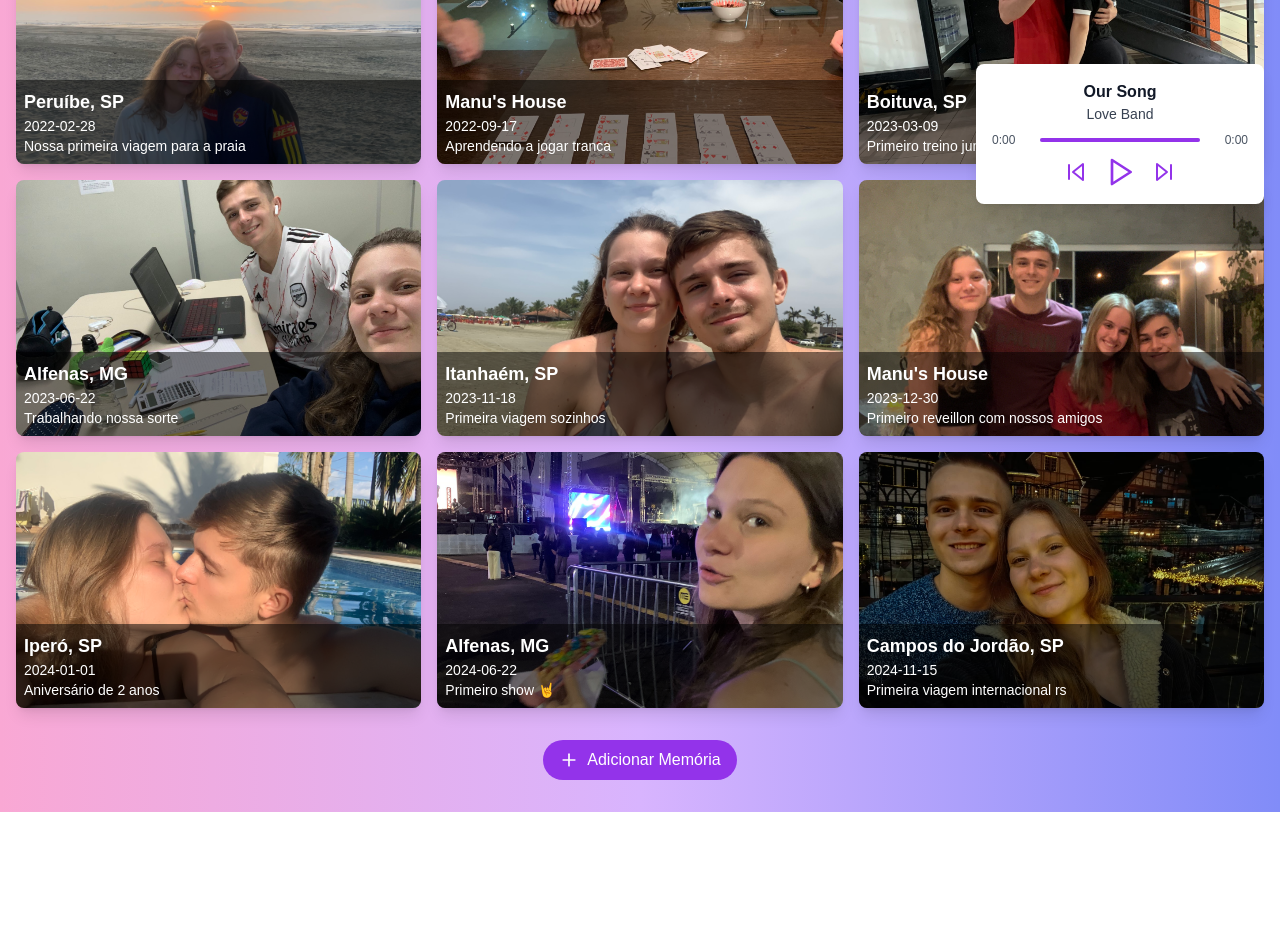
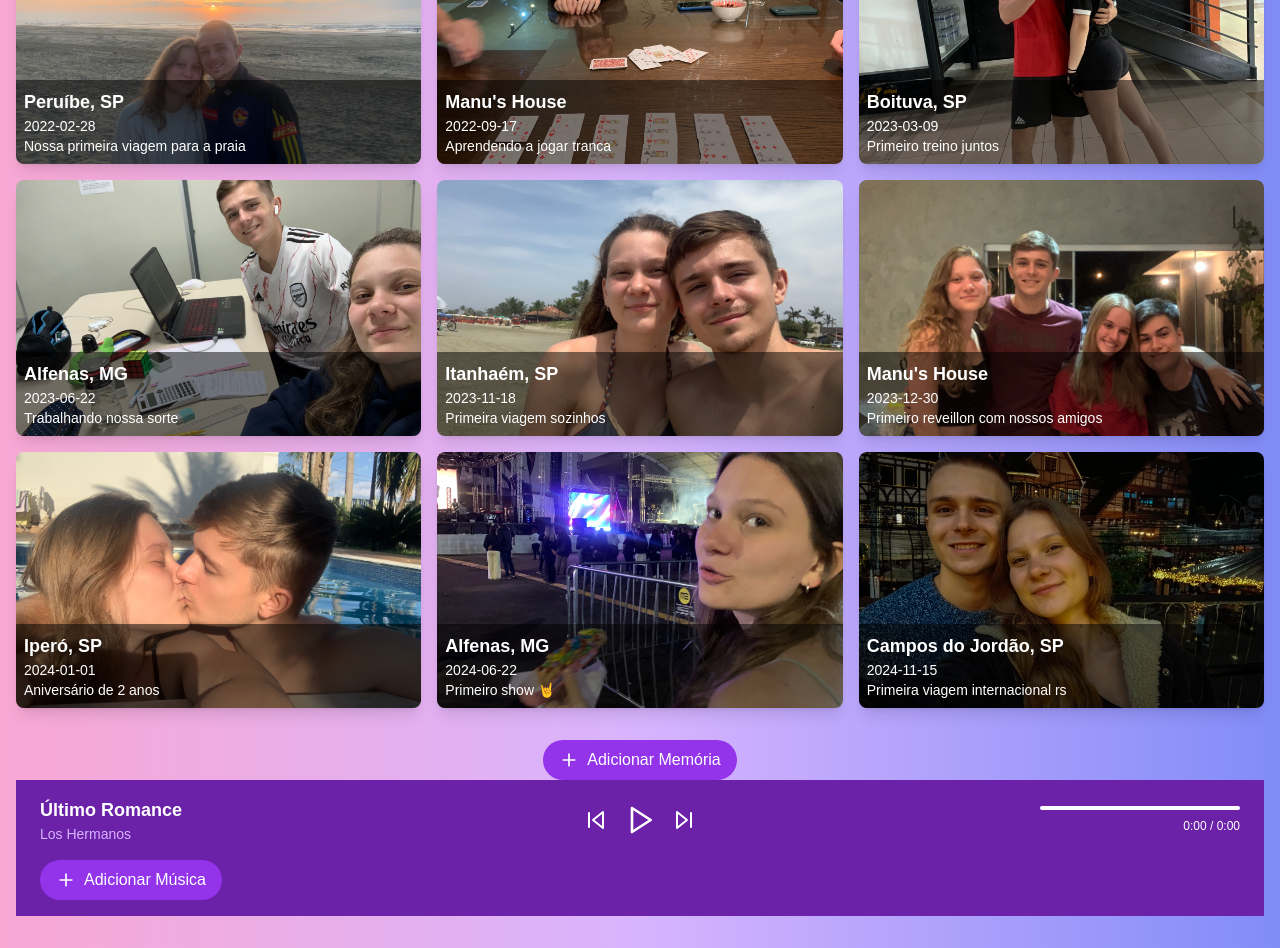
Before and after one commit to gabrielcampanile/anniversary-project, a Next.js app: page / in a window 1280 px wide. Shown: the part 580-1528 px from the top of the page. Before the commit the page ends 1392 px from the top, so only its background shows below. Built offline with nearby package versions, Linux system fonts and the light colour scheme.

Commit message:
feat: add song management to BackgroundMusic component with form for adding new songs

```diff
--- a/components/BackgroundMusic.tsx
+++ b/components/BackgroundMusic.tsx
@@ -1,7 +1,7 @@
 'use client'
 
 import { useState, useEffect, useRef } from 'react'
-import { Play, Pause, SkipBack, SkipForward } from 'lucide-react'
+import { Play, Pause, SkipBack, SkipForward, Plus } from 'lucide-react'
 
 interface Song {
   id: number
@@ -10,17 +10,21 @@ interface Song {
   src: string
 }
 
-const playlist: Song[] = [
-  { id: 1, title: "Our Song", artist: "Love Band", src: "/audio/ultimo-romance.mp3" },
-  { id: 2, title: "First Date", artist: "Romance Singers", src: "/audio/dengo.mp3" },
-  { id: 3, title: "Anniversary Waltz", artist: "Celebration Orchestra", src: "/audio/dengo.mp3" },
+const initialPlaylist: Song[] = [
+  { id: 1, title: "Último Romance", artist: "Los Hermanos", src: "/audio/ultimo-romance.mp3" },
+  { id: 2, title: "Dengo", artist: "João Gomes", src: "/audio/dengo.mp3" },
+  { id: 3, title: "Our Song", artist: "Love Band", src: "/audio/ultimo-romance.mp3" },
+  { id: 4, title: "First Date", artist: "Romance Singers", src: "/audio/dengo.mp3" },
 ]
 
+
 export default function BackgroundMusic() {
+  const [playlist, setPlaylist] = useState<Song[]>(initialPlaylist)
   const [isPlaying, setIsPlaying] = useState(false)
   const [currentSong, setCurrentSong] = useState(0)
   const [duration, setDuration] = useState(0)
   const [currentTime, setCurrentTime] = useState(0)
+  const [showAddForm, setShowAddForm] = useState(false)
   const audioRef = useRef<HTMLAudioElement>(null)
 
   useEffect(() => {
@@ -34,9 +38,7 @@ export default function BackgroundMusic() {
   }, [isPlaying, currentSong])
 
   const togglePlay = () => setIsPlaying(!isPlaying)
-
   const nextSong = () => setCurrentSong((prev) => (prev + 1) % playlist.length)
-
   const prevSong = () => setCurrentSong((prev) => (prev - 1 + playlist.length) % playlist.length)
 
   const onTimeUpdate = () => {
@@ -52,39 +54,127 @@ export default function BackgroundMusic() {
     return `${minutes}:${seconds.toString().padStart(2, '0')}`
   }
 
+  const addSong = (newSong: Omit<Song, 'id'>) => {
+    const id = playlist.length > 0 ? Math.max(...playlist.map(s => s.id)) + 1 : 1
+    setPlaylist([...playlist, { ...newSong, id }])
+    setShowAddForm(false)
+  }
+
   return (
-    <div className="fixed bottom-4 right-4 bg-white p-4 rounded-lg shadow-lg w-72">
+    <div className="bg-purple-800 text-white py-4 px-6">
       <audio
         ref={audioRef}
         src={playlist[currentSong].src}
         onTimeUpdate={onTimeUpdate}
         onEnded={nextSong}
       />
-      <div className="text-center mb-2">
-        <h3 className="font-bold text-gray-900">{playlist[currentSong].title}</h3>
-        <p className="text-sm text-gray-700">{playlist[currentSong].artist}</p>
+      <div className="flex justify-between items-center mb-4">
+        <div className="flex-1">
+          <h3 className="font-bold text-lg">{playlist[currentSong].title}</h3>
+          <p className="text-sm text-purple-300">{playlist[currentSong].artist}</p>
         </div>
-      <div className="flex justify-between items-center mb-2">
-        <span className="text-xs text-gray-600">{formatTime(currentTime)}</span>
-        <div className="w-40 h-1 bg-gray-200 rounded-full">
+        <div className="flex-1 flex justify-center items-center space-x-4">
+          <button onClick={prevSong} className="text-white hover:text-purple-300">
+            <SkipBack size={24} />
+          </button>
+          <button onClick={togglePlay} className="text-white hover:text-purple-300">
+            {isPlaying ? <Pause size={32} /> : <Play size={32} />}
+          </button>
+          <button onClick={nextSong} className="text-white hover:text-purple-300">
+            <SkipForward size={24} />
+          </button>
+        </div>
+        <div className="flex-1 flex flex-col items-end">
+          <div className="w-full max-w-[200px] h-1 bg-purple-600 rounded-full mb-2">
             <div
-            className="h-full bg-purple-600 rounded-full"
+              className="h-full bg-white rounded-full"
               style={{width: `${(currentTime / duration) * 100}%`}}
             ></div>
           </div>
-        <span className="text-xs text-gray-600">{formatTime(duration)}</span>
+          <span className="text-xs">{formatTime(currentTime)} / {formatTime(duration)}</span>
         </div>
-      <div className="flex justify-center items-center space-x-4">
-        <button onClick={prevSong} className="text-purple-600 hover:text-purple-800">
-          <SkipBack size={24} />
+      </div>
+      <button
+        onClick={() => setShowAddForm(true)}
+        className="bg-purple-600 text-white px-4 py-2 rounded-full flex items-center justify-center hover:bg-purple-700 transition-colors"
+      >
+        <Plus size={20} className="mr-2" />
+        Adicionar Música
       </button>
-        <button onClick={togglePlay} className="text-purple-600 hover:text-purple-800">
-          {isPlaying ? <Pause size={32} /> : <Play size={32} />}
-        </button>
-        <button onClick={nextSong} className="text-purple-600 hover:text-purple-800">
-          <SkipForward size={24} />
-        </button>
-      </div>
+      {showAddForm && (
+        <AddSongForm onAdd={addSong} onCancel={() => setShowAddForm(false)} />
+      )}
     </div>
   )
 }
+
+interface AddSongFormProps {
+  onAdd: (song: Omit<Song, 'id'>) => void
+  onCancel: () => void
+}
+
+function AddSongForm({ onAdd, onCancel }: AddSongFormProps) {
+  const [newSong, setNewSong] = useState<Omit<Song, 'id'>>({
+    title: '',
+    artist: '',
+    src: ''
+  })
+
+  const handleSubmit = (e: React.FormEvent) => {
+    e.preventDefault()
+    onAdd(newSong)
+  }
+
+  return (
+    <form onSubmit={handleSubmit} className="mt-4 bg-purple-700 p-4 rounded-lg">
+      <div className="mb-4">
+        <label htmlFor="title" className="block text-sm font-medium text-white">Título da Música</label>
+        <input
+          type="text"
+          id="title"
+          value={newSong.title}
+          onChange={(e) => setNewSong({ ...newSong, title: e.target.value })}
+          className="mt-1 block w-full rounded-md border-gray-300 shadow-sm focus:border-purple-500 focus:ring-purple-500 text-gray-700"
+          required
+        />
+      </div>
+      <div className="mb-4">
+        <label htmlFor="artist" className="block text-sm font-medium text-white">Artista</label>
+        <input
+          type="text"
+          id="artist"
+          value={newSong.artist}
+          onChange={(e) => setNewSong({ ...newSong, artist: e.target.value })}
+          className="mt-1 block w-full rounded-md border-gray-300 shadow-sm focus:border-purple-500 focus:ring-purple-500 text-gray-700"
+          required
+        />
+      </div>
+      <div className="mb-4">
+        <label htmlFor="src" className="block text-sm font-medium text-white">URL da Música</label>
+        <input
+          type="text"
+          id="src"
+          value={newSong.src}
+          onChange={(e) => setNewSong({ ...newSong, src: e.target.value })}
+          className="mt-1 block w-full rounded-md border-gray-300 shadow-sm focus:border-purple-500 focus:ring-purple-500 text-gray-700"
+          required
+        />
+      </div>
+      <div className="flex justify-end space-x-2">
+        <button
+          type="button"
+          onClick={onCancel}
+          className="px-4 py-2 text-sm font-medium text-white bg-purple-600 border border-transparent rounded-md hover:bg-purple-700 focus:outline-none focus:ring-2 focus:ring-offset-2 focus:ring-purple-500"
+        >
+          Cancelar
+        </button>
+        <button
+          type="submit"
+          className="px-4 py-2 text-sm font-medium text-white bg-purple-500 border border-transparent rounded-md hover:bg-purple-600 focus:outline-none focus:ring-2 focus:ring-offset-2 focus:ring-purple-500"
+        >
+          Adicionar
+        </button>
+      </div>
+    </form>
+  )
+}
--- a/components/Footer.tsx
+++ b/components/Footer.tsx
@@ -1,10 +1,15 @@
+import BackgroundMusic from './BackgroundMusic'
+
 export default function Footer() {
-    return (
-      <footer className="bg-purple-700 text-white py-4 px-6 text-center">
+  return (
+    <footer className="bg-purple-800 text-white">
+      <BackgroundMusic />
+      <div className="text-center py-4">
         <p>&copy; {new Date().getFullYear()} Nossa História de Amor</p>
         <p className="mt-2 text-sm">
           Criado com <span className="text-pink-400">&hearts;</span> para celebrar nosso amor
         </p>
-      </footer>
-    )
-  }
+      </div>
+    </footer>
+  )
+}
```
Lines whose indentation alone changed are shown as unchanged.
